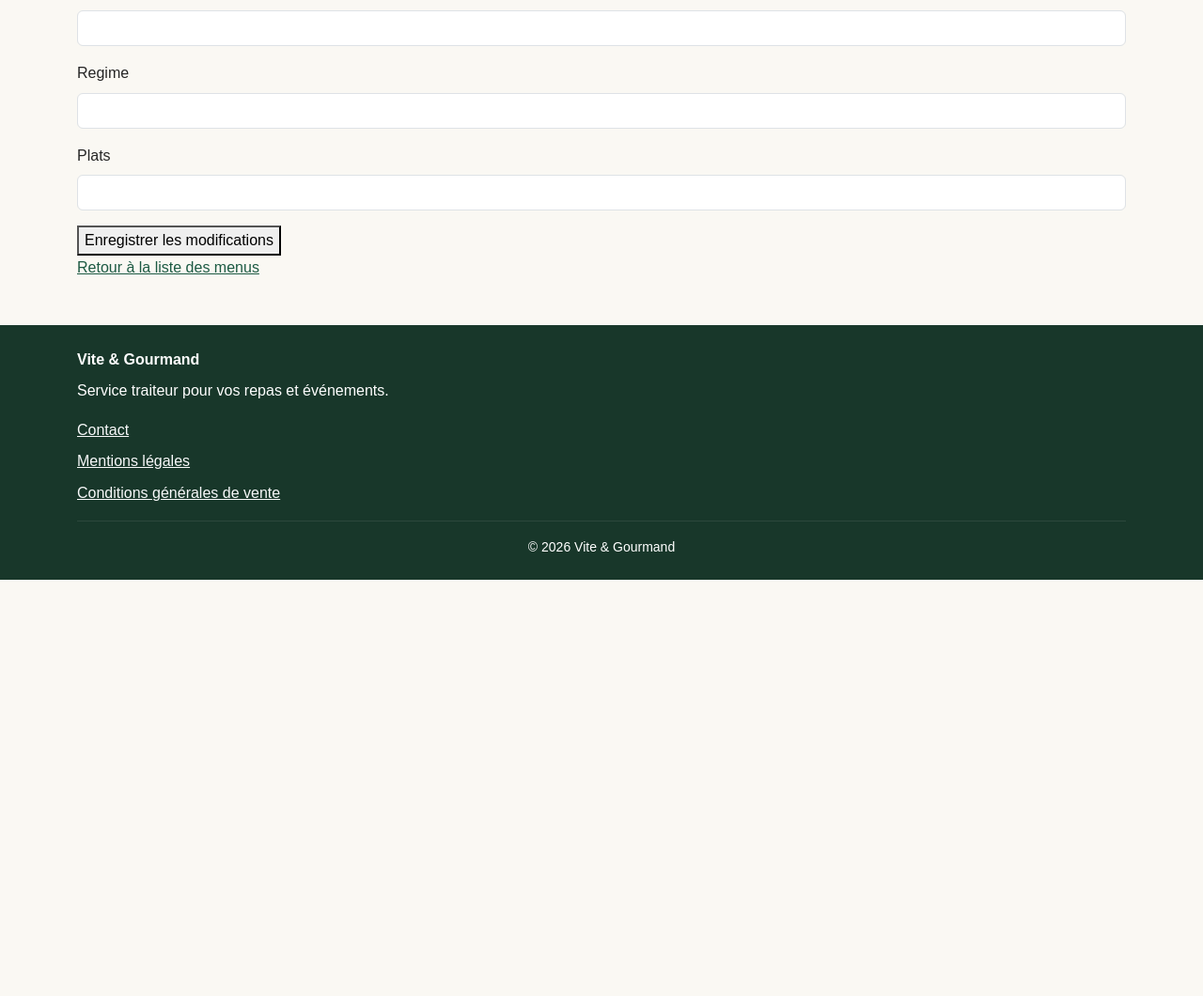
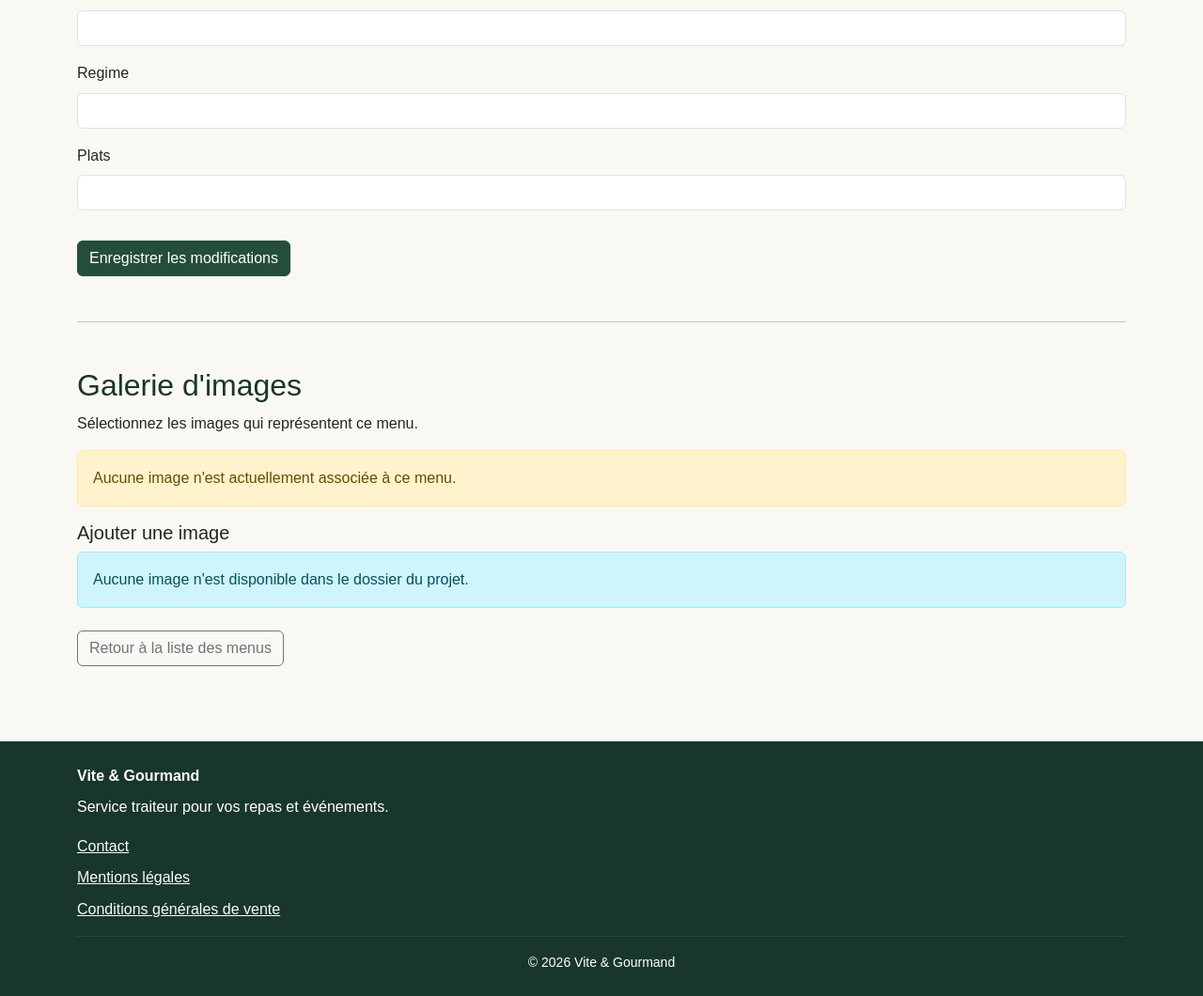
Before and after one commit to HEA2025/vite-et-gourmand, a Symfony app: template templates/admin_menu/edit.html.twig in a window 1280 px wide. Shown: the part 742-1802 px from the top of the page at 94% size. Before the commit the page ends 1359 px from the top, so only its background shows below. Run offline with Twig, Linux system fonts and the light colour scheme; the template is opened without the code that fills it, so the values that code supplies are empty; form fields are guessed from the names that the template uses; some libraries are stand-ins or nearby versions.

Commit message:
feat: ajoute gestion galerie images menus

```diff
--- a/templates/admin_menu/edit.html.twig
+++ b/templates/admin_menu/edit.html.twig
@@ -3,10 +3,11 @@
 {% block title %}Modifier un menu - Vite & Gourmand{% endblock %}
 
 {% block body %}
-<div class="container mt-4">
+<div class="container mt-4 mb-5">
 
-    <h1>Modifier le menu</h1>
+    <h1 class="mb-4">Modifier le menu</h1>
 
+    {# Formulaire principal du menu. #}
     {{ form_start(form) }}
 
         {{ form_row(form.titre) }}
@@ -19,12 +20,135 @@
         {{ form_row(form.regime) }}
         {{ form_row(form.plats) }}
 
-        <button type="submit">Enregistrer les modifications</button>
+        <button type="submit" class="btn btn-primary mt-3">
+            Enregistrer les modifications
+        </button>
 
     {{ form_end(form) }}
 
+    <hr class="my-5">
+
+    <h2>Galerie d'images</h2>
+
     <p>
-        <a href="{{ path('app_admin_menu_index') }}">
+        Sélectionnez les images qui représentent ce menu.
+    </p>
+
+    {# Images actuellement associées au menu. #}
+    {% if menu.imageMenus is not empty %}
+        <div class="row g-3 mb-4">
+
+            {% for image in menu.imageMenus %}
+                <div class="col-12 col-sm-6 col-md-4">
+
+                    <div class="card h-100">
+
+                        <img
+                            src="{{ asset('images/menus/' ~ image.nomFichier) }}"
+                            class="card-img-top"
+                            alt="Illustration du menu {{ menu.titre }}"
+                            style="height: 200px; object-fit: cover;"
+                        >
+
+                        <div class="card-body">
+
+                            <p class="small">
+                                {{ image.nomFichier }}
+                            </p>
+
+                            {# Suppression protégée par CSRF. #}
+                            <form
+                                method="post"
+                                action="{{ path('app_admin_menu_image_delete', {
+                                    id: menu.id,
+                                    imageId: image.id
+                                }) }}"
+                            >
+                                <input
+                                    type="hidden"
+                                    name="_token"
+                                    value="{{ csrf_token('delete_image_menu_' ~ image.id) }}"
+                                >
+
+                                <button
+                                    type="submit"
+                                    class="btn btn-danger btn-sm"
+                                >
+                                    Retirer cette image
+                                </button>
+                            </form>
+
+                        </div>
+                    </div>
+
+                </div>
+            {% endfor %}
+
+        </div>
+    {% else %}
+        <div class="alert alert-warning">
+            Aucune image n'est actuellement associée à ce menu.
+        </div>
+    {% endif %}
+
+    <h3 class="h5">Ajouter une image</h3>
+
+    {% if imagesDisponibles is not empty %}
+
+        <form
+            method="post"
+            action="{{ path('app_admin_menu_image_add', {
+                id: menu.id
+            }) }}"
+            class="mb-4"
+        >
+
+            <input
+                type="hidden"
+                name="_token"
+                value="{{ csrf_token('add_image_menu_' ~ menu.id) }}"
+            >
+
+            <div class="mb-3">
+                <label for="nom_fichier" class="form-label">
+                    Image disponible
+                </label>
+
+                <select
+                    id="nom_fichier"
+                    name="nom_fichier"
+                    class="form-select"
+                    required
+                >
+                    <option value="">
+                        Choisir une image
+                    </option>
+
+                    {% for nomFichier in imagesDisponibles %}
+                        <option value="{{ nomFichier }}">
+                            {{ nomFichier }}
+                        </option>
+                    {% endfor %}
+                </select>
+            </div>
+
+            <button type="submit" class="btn btn-success">
+                Ajouter à la galerie
+            </button>
+
+        </form>
+
+    {% else %}
+        <div class="alert alert-info">
+            Aucune image n'est disponible dans le dossier du projet.
+        </div>
+    {% endif %}
+
+    <p class="mt-4">
+        <a
+            href="{{ path('app_admin_menu_index') }}"
+            class="btn btn-outline-secondary"
+        >
             Retour à la liste des menus
         </a>
     </p>
```
Also changed, not shown: src/Controller/AdminMenuController.php (+168 -11 lines).
